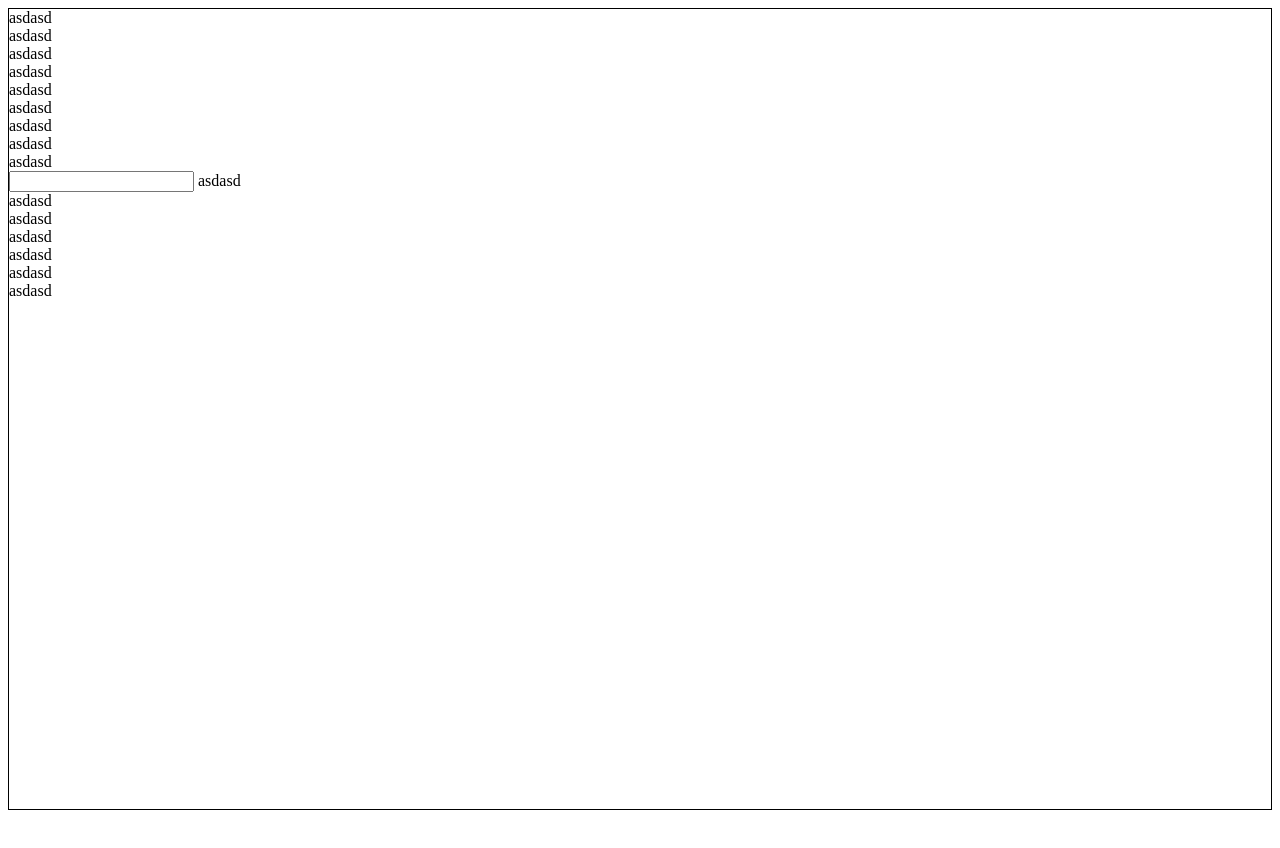
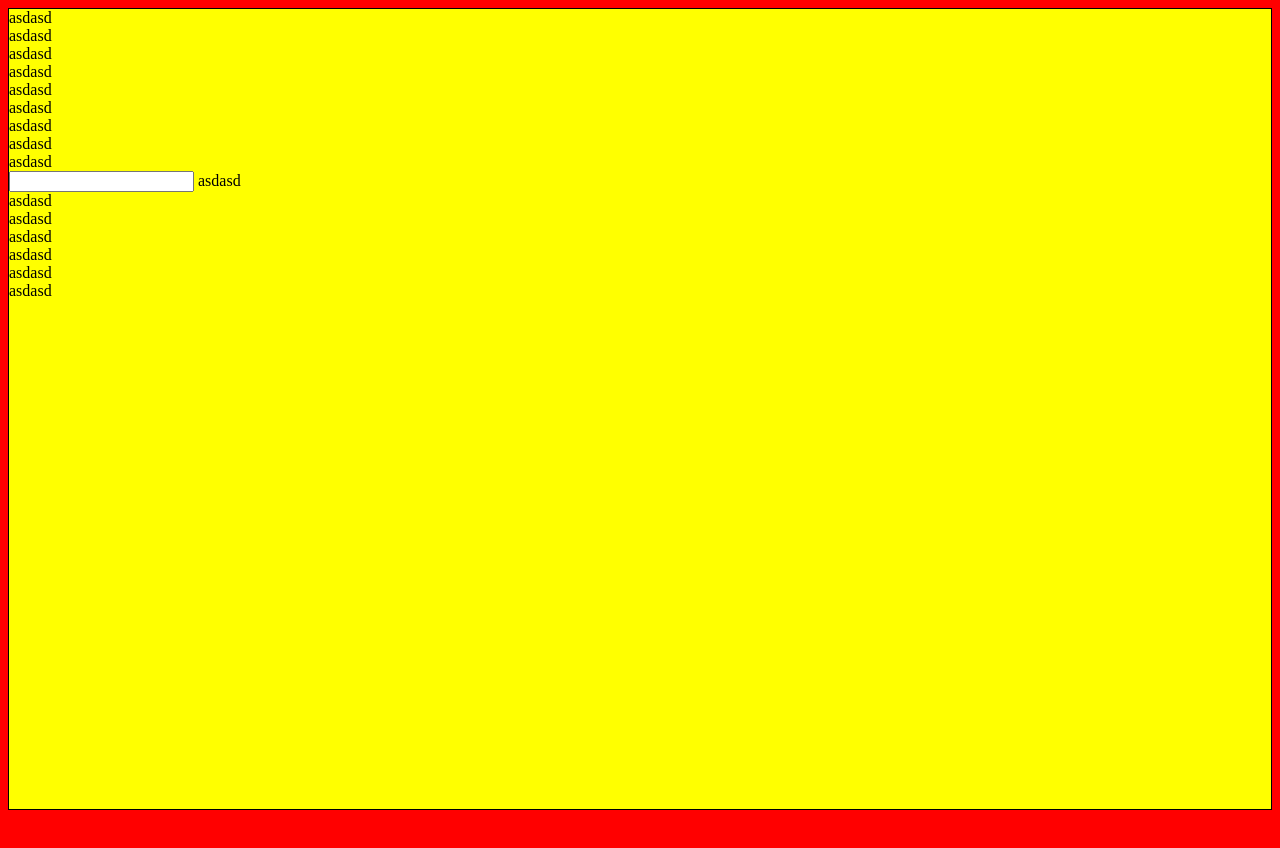
Before and after one commit to SudarshanRaul/SudarshanRaul.github.io, a plain HTML site: page iphonetest/index.html in a window 1280 px wide. Drawn offline with Linux system fonts and the light colour scheme.

Commit message:
Update index.html

```diff
--- a/iphonetest/index.html
+++ b/iphonetest/index.html
@@ -1,23 +1,26 @@
 <html>
+
 <head>
     <style>
         body{
         height: calc(100vh + 100vh);
+          background: red;
         }
         .fixed{
+          background: yellow;
         height: 100vh;
         border: 1px solid #000;
         overflow: scroll;
         }
     </style>
 </head>
+
 <body>
     <div class="fixed">
-asdasd<br>asdasd<br>asdasd<br>asdasd<br>asdasd<br>
-asdasd<br>asdasd<br>asdasd<br>asdasd<br>
-<input type="text"/>
-asdasd<br>asdasd<br>asdasd<br>asdasd<br>
-asdasd<br>asdasd<br>asdasd<br>
+        asdasd<br>asdasd<br>asdasd<br>asdasd<br>asdasd<br> asdasd
+        <br>asdasd<br>asdasd<br>asdasd<br>
+        <input type="text" /> asdasd
+        <br>asdasd<br>asdasd<br>asdasd<br> asdasd
+        <br>asdasd<br>asdasd<br>
     </div>
 </body>
-</html>
```
Lines whose indentation alone changed are shown as unchanged.
